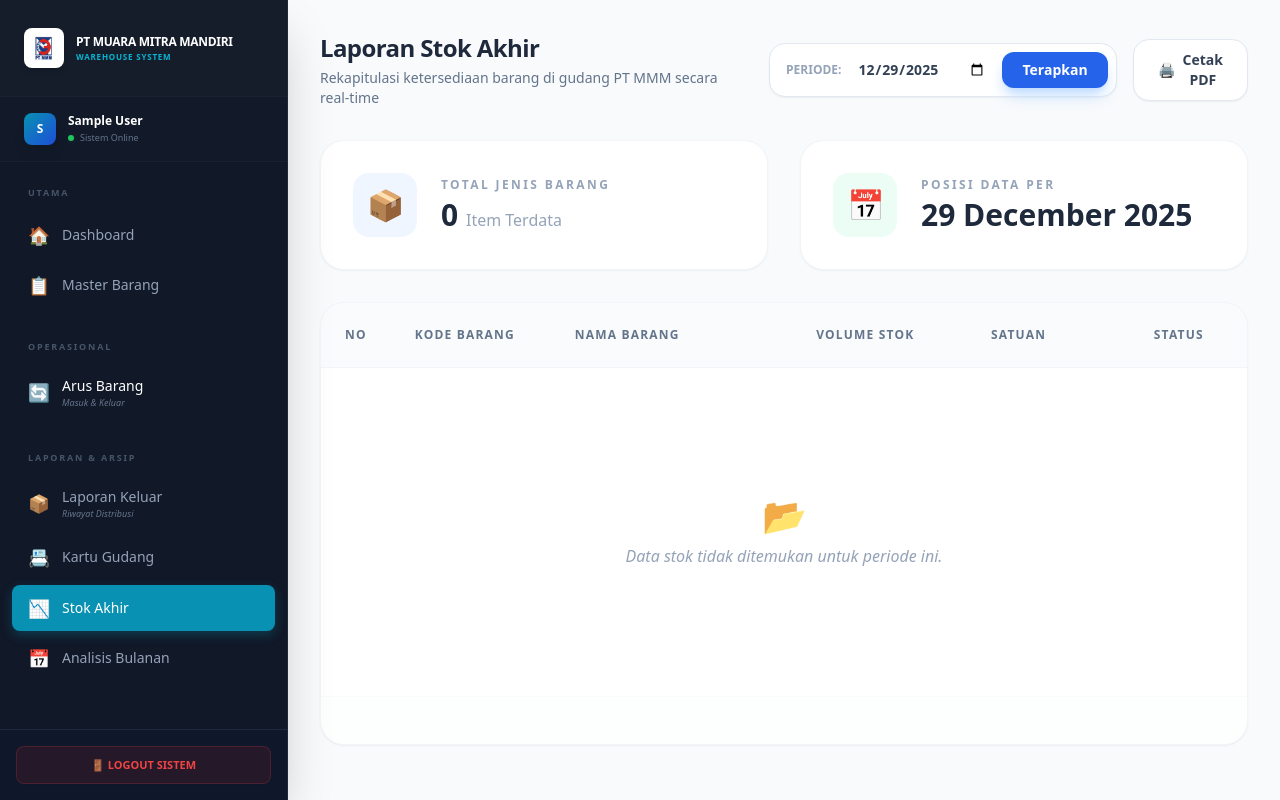
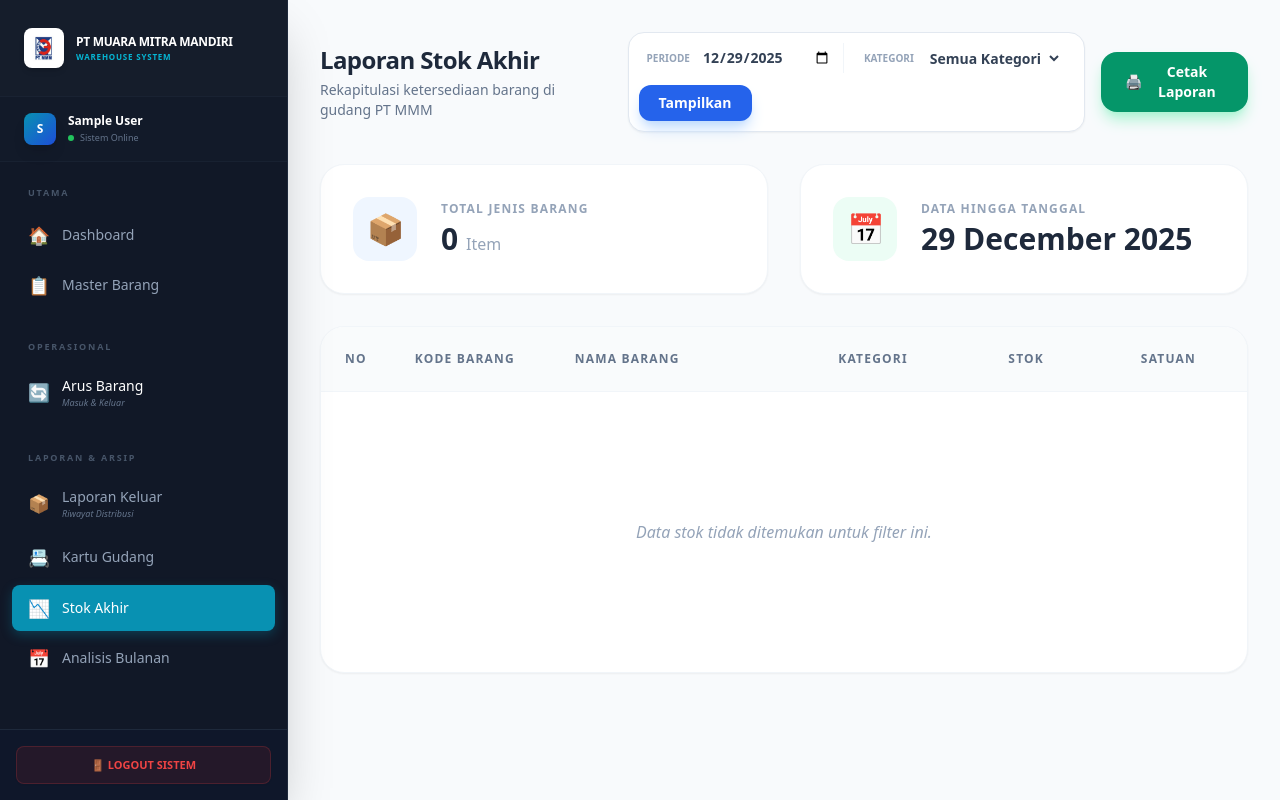
Before and after one commit to Irvanda08/inventory-mmm, a PHP site: page /laporan_stok_akhir.php in a window 1280 px wide. Run offline with PHP 8.4, Linux system fonts and the light colour scheme; the visitor is signed in with stand-in values (Sample User, id 1); data that the repository does not hold is empty; some libraries are stand-ins or nearby versions.

Commit message:
update filter kategori
menambahkan filter kategori untuk kategori barang pada page tersebut

```diff
--- a/laporan_stok_akhir.php
+++ b/laporan_stok_akhir.php
@@ -1,34 +1,44 @@
 <?php
 session_start();
+// Inisialisasi Database & Template
 include 'config/database.php';
 include 'templates/header.php';
 include 'templates/sidebar.php';
 
+// Proteksi Halaman
 if (!isset($_SESSION['user_id'])) {
     header("Location: auth/login.php");
     exit;
 }
 
-// Ambil tanggal filter, default ke hari ini jika tidak ada
+// 1. Ambil Parameter Filter
 $tanggal = $_GET['tanggal'] ?? date('Y-m-d');
+$kategori_filter = $_GET['kategori'] ?? '';
 
-// Query stok akhir dengan perhitungan agregat
-$sql = "SELECT b.kode_barang, b.nama_barang, b.satuan,
+// 2. Query Daftar Kategori Unik (untuk isi dropdown filter)
+$list_kategori = mysqli_query($conn, "SELECT DISTINCT kategori FROM barang WHERE kategori IS NOT NULL AND kategori != '' ORDER BY kategori ASC");
+
+// 3. Query Stok Akhir dengan Perhitungan Agregat & Filter Kategori
+$sql = "SELECT b.kode_barang, b.nama_barang, b.satuan, b.kategori,
             SUM(CASE WHEN t.jenis='masuk' THEN t.jumlah ELSE 0 END) -
             SUM(CASE WHEN t.jenis='keluar' THEN t.jumlah ELSE 0 END) AS sisa_stok
         FROM barang b
         LEFT JOIN transaksi_barang t ON b.id_barang = t.id_barang";
 
+// Syarat filter tanggal diletakkan pada JOIN agar stok awal tetap terhitung hingga batas tanggal tersebut
 if($tanggal){
     $sql .= " AND t.tanggal <= '".mysqli_real_escape_string($conn, $tanggal)."'";
 }
 
-$sql .= " GROUP BY b.id_barang, b.kode_barang, b.nama_barang, b.satuan
+// Filter berdasarkan kategori yang dipilih
+if($kategori_filter){
+    $sql .= " WHERE b.kategori = '".mysqli_real_escape_string($conn, $kategori_filter)."'";
+}
+
+$sql .= " GROUP BY b.id_barang, b.kode_barang, b.nama_barang, b.satuan, b.kategori
           ORDER BY b.nama_barang ASC";
 
 $stok_query = mysqli_query($conn, $sql);
-
-// Menghitung total item untuk kartu statistik
 $total_items = mysqli_num_rows($stok_query);
 ?>
 
@@ -39,14 +49,12 @@ $total_items = mysqli_num_rows($stok_query);
         #printableArea, #printableArea * { visibility: visible; }
         #printableArea { position: absolute; left: 0; top: 0; width: 100%; }
         .no-print { display: none !important; }
-        table { border: 1px solid #e2e8f0; width: 100%; }
-        th { background-color: #f8fafc !important; color: #000 !important; border-bottom: 2px solid #e2e8f0; }
+        table { border: 1px solid #cbd5e1; width: 100%; border-collapse: collapse; }
+        th { background-color: #f8fafc !important; color: #000 !important; border: 1px solid #cbd5e1 !important; }
+        td { border: 1px solid #cbd5e1 !important; }
     }
 
-    .main-content-full {
-        width: 100%;
-        max-width: 100%;
-    }
+    .main-content-full { width: 100%; max-width: 100%; }
 </style>
 
 <main class="flex-1 bg-slate-50 min-h-screen p-4 md:p-8 main-content-full">
@@ -54,39 +62,54 @@ $total_items = mysqli_num_rows($stok_query);
     <div class="flex flex-col lg:flex-row lg:items-center justify-between gap-6 mb-8 no-print">
         <div>
             <h1 class="text-2xl font-extrabold text-slate-800 tracking-tight">Laporan Stok Akhir</h1>
-            <p class="text-sm text-slate-500 mt-1">Rekapitulasi ketersediaan barang di gudang PT MMM secara real-time</p>
+            <p class="text-sm text-slate-500 mt-1">Rekapitulasi ketersediaan barang di gudang PT MMM</p>
         </div>
 
         <div class="flex flex-col sm:flex-row items-center gap-4">
-            <form method="GET" class="flex items-center gap-2 bg-white p-2 rounded-2xl border border-slate-200 shadow-sm focus-within:ring-2 focus-within:ring-blue-500 transition-all">
-                <span class="pl-2 text-slate-400 text-xs font-bold uppercase">Periode:</span>
-                <input type="date" name="tanggal" value="<?= htmlspecialchars($tanggal); ?>"
-                    class="bg-transparent border-none text-sm focus:ring-0 px-2 py-1 font-semibold text-slate-700" required>
+            <form method="GET" class="flex flex-wrap items-center gap-3 bg-white p-2.5 rounded-2xl border border-slate-200 shadow-sm focus-within:ring-2 focus-within:ring-blue-500 transition-all">
+                <div class="flex items-center gap-2 px-2 border-r border-slate-100">
+                    <span class="text-slate-400 text-[10px] font-black uppercase">Periode</span>
+                    <input type="date" name="tanggal" value="<?= htmlspecialchars($tanggal); ?>"
+                        class="bg-transparent border-none text-sm focus:ring-0 px-1 py-1 font-bold text-slate-700" required>
+                </div>
+
+                <div class="flex items-center gap-2 px-2">
+                    <span class="text-slate-400 text-[10px] font-black uppercase">Kategori</span>
+                    <select name="kategori" class="bg-transparent border-none text-sm focus:ring-0 px-1 py-1 font-bold text-slate-700 min-w-[140px]">
+                        <option value="">Semua Kategori</option>
+                        <?php mysqli_data_seek($list_kategori, 0); while($kat = mysqli_fetch_assoc($list_kategori)): ?>
+                            <option value="<?= htmlspecialchars($kat['kategori']); ?>" <?= $kategori_filter == $kat['kategori'] ? 'selected' : ''; ?>>
+                                <?= htmlspecialchars($kat['kategori']); ?>
+                            </option>
+                        <?php endwhile; ?>
+                    </select>
+                </div>
+
                 <button type="submit" class="bg-blue-600 text-white px-5 py-2 rounded-xl text-sm font-bold hover:bg-blue-700 shadow-lg shadow-blue-200 transition-all">
-                    Terapkan
+                    Tampilkan
                 </button>
             </form>
 
             <button onclick="window.print()"
-                class="bg-white border border-slate-200 text-slate-700 px-6 py-2.5 rounded-2xl shadow-sm hover:bg-slate-50 transition-all flex items-center gap-2 font-bold text-sm">
-                <span>🖨️</span> Cetak PDF
+                class="bg-emerald-600 text-white px-6 py-2.5 rounded-2xl shadow-lg shadow-emerald-200 hover:bg-emerald-700 transition-all flex items-center gap-2 font-bold text-sm">
+                <span>🖨️</span> Cetak Laporan
             </button>
         </div>
     </div>
 
     <div id="printableArea" class="w-full">
         <div class="grid grid-cols-1 md:grid-cols-2 gap-8 mb-8 no-print">
-            <div class="bg-white p-8 rounded-3xl shadow-sm border border-slate-100 flex items-center gap-6 transition-transform hover:scale-[1.01]">
+            <div class="bg-white p-8 rounded-3xl shadow-sm border border-slate-100 flex items-center gap-6">
                 <div class="w-16 h-16 bg-blue-50 text-blue-600 rounded-2xl flex items-center justify-center text-3xl">📦</div>
                 <div>
-                    <p class="text-xs text-slate-400 font-bold uppercase tracking-[0.2em] mb-1">Total Jenis Barang</p>
-                    <p class="text-3xl font-black text-slate-800"><?= $total_items; ?> <span class="text-base font-medium text-slate-400">Item Terdata</span></p>
+                    <p class="text-xs text-slate-400 font-bold uppercase tracking-widest mb-1">Total Jenis Barang</p>
+                    <p class="text-3xl font-black text-slate-800"><?= $total_items; ?> <span class="text-base font-medium text-slate-400">Item</span></p>
                 </div>
             </div>
-            <div class="bg-white p-8 rounded-3xl shadow-sm border border-slate-100 flex items-center gap-6 transition-transform hover:scale-[1.01]">
+            <div class="bg-white p-8 rounded-3xl shadow-sm border border-slate-100 flex items-center gap-6">
                 <div class="w-16 h-16 bg-emerald-50 text-emerald-600 rounded-2xl flex items-center justify-center text-3xl">📅</div>
                 <div>
-                    <p class="text-xs text-slate-400 font-bold uppercase tracking-[0.2em] mb-1">Posisi Data Per</p>
+                    <p class="text-xs text-slate-400 font-bold uppercase tracking-widest mb-1">Data Hingga Tanggal</p>
                     <p class="text-3xl font-black text-slate-800"><?= date('d F Y', strtotime($tanggal)); ?></p>
                 </div>
             </div>
@@ -96,7 +119,10 @@ $total_items = mysqli_num_rows($stok_query);
             <div class="hidden print:block text-center border-b-2 border-slate-800 p-10 mb-8">
                 <h1 class="text-4xl font-extrabold text-slate-800 tracking-tight">Laporan Stok Akhir</h1>
                 <p class="text-lg uppercase mt-2">PT MMM - Pergudangan Terintegrasi</p>
-                <p class="text-sm mt-2 italic font-serif">Data Akumulasi Hingga Tanggal: <?= date('d/m/Y', strtotime($tanggal)); ?></p>
+                <?php if($kategori_filter): ?>
+                    <p class="text-md font-bold text-blue-600 mt-2 uppercase tracking-widest">Kategori: <?= htmlspecialchars($kategori_filter); ?></p>
+                <?php endif; ?>
+                <p class="text-sm mt-2 italic font-serif">Posisi Data: <?= date('d/m/Y', strtotime($tanggal)); ?></p>
             </div>
 
             <div class="overflow-x-auto">
@@ -106,9 +132,9 @@ $total_items = mysqli_num_rows($stok_query);
                             <th class="px-6 py-6 text-xs font-extrabold text-slate-500 uppercase tracking-widest text-center w-16">No</th>
                             <th class="px-6 py-6 text-xs font-extrabold text-slate-500 uppercase tracking-widest w-40">Kode Barang</th>
                             <th class="px-6 py-6 text-xs font-extrabold text-slate-500 uppercase tracking-widest">Nama Barang</th>
-                            <th class="px-6 py-6 text-xs font-extrabold text-slate-500 uppercase tracking-widest text-center">Volume Stok</th>
-                            <th class="px-6 py-6 text-xs font-extrabold text-slate-500 uppercase tracking-widest">Satuan</th>
-                            <th class="px-6 py-6 text-xs font-extrabold text-slate-500 uppercase tracking-widest text-center">Status</th>
+                            <th class="px-6 py-6 text-xs font-extrabold text-slate-500 uppercase tracking-widest text-center">Kategori</th>
+                            <th class="px-6 py-6 text-xs font-extrabold text-slate-500 uppercase tracking-widest text-center">Stok</th>
+                            <th class="px-6 py-6 text-xs font-extrabold text-slate-500 uppercase tracking-widest text-center">Satuan</th>
                         </tr>
                     </thead>
                     <tbody class="divide-y divide-slate-50">
@@ -130,30 +156,25 @@ $total_items = mysqli_num_rows($stok_query);
                                     <?= htmlspecialchars($row['nama_barang']); ?>
                                 </span>
                             </td>
+                            <td class="px-6 py-5 text-center">
+                                <span class="px-3 py-1 bg-slate-100 text-slate-600 rounded-full text-[10px] font-black uppercase tracking-widest">
+                                    <?= htmlspecialchars($row['kategori'] ?? 'Umum'); ?>
+                                </span>
+                            </td>
                             <td class="px-6 py-5 text-lg font-black text-center <?= $stok <= 5 ? 'text-red-600' : 'text-slate-800' ?>">
                                 <?= number_format($stok); ?>
                             </td>
-                            <td class="px-6 py-5 text-xs font-bold text-slate-400 uppercase tracking-tighter"><?= htmlspecialchars($row['satuan']); ?></td>
-                            <td class="px-6 py-5 text-center">
-                                <?php if($stok <= 0): ?>
-                                    <span class="inline-flex items-center px-4 py-1.5 rounded-full text-[10px] font-black uppercase bg-red-100 text-red-700 ring-1 ring-inset ring-red-200">Habis</span>
-                                <?php elseif($stok <= 5): ?>
-                                    <span class="inline-flex items-center px-4 py-1.5 rounded-full text-[10px] font-black uppercase bg-amber-100 text-amber-700 ring-1 ring-inset ring-amber-200">Sisa Sedikit</span>
-                                <?php else: ?>
-                                    <span class="inline-flex items-center px-4 py-1.5 rounded-full text-[10px] font-black uppercase bg-emerald-100 text-emerald-700 ring-1 ring-inset ring-emerald-200">Aman</span>
-                                <?php endif; ?>
-                            </td>
+                            <td class="px-6 py-5 text-xs font-bold text-slate-400 uppercase text-center"><?= htmlspecialchars($row['satuan']); ?></td>
                         </tr>
                         <?php
                             }
                         } else {
-                            echo "<tr><td colspan='6' class='px-8 py-32 text-center'><div class='flex flex-col items-center gap-2'><span class='text-4xl'>📂</span><p class='text-slate-400 font-medium italic'>Data stok tidak ditemukan untuk periode ini.</p></div></td></tr>";
+                            echo "<tr><td colspan='6' class='px-8 py-32 text-center text-slate-400 font-medium italic'>Data stok tidak ditemukan untuk filter ini.</td></tr>";
                         }
                         ?>
                     </tbody>
                 </table>
             </div>
-            <div class="h-12 bg-slate-50/30 border-t border-slate-50"></div>
         </div>
 
         <div class="mt-16 hidden print:grid grid-cols-2 text-center">
```
Also changed, not shown: laporan_antar_bulan.php (+21 -7 lines), laporan_keluar.php (+26 -41 lines).
